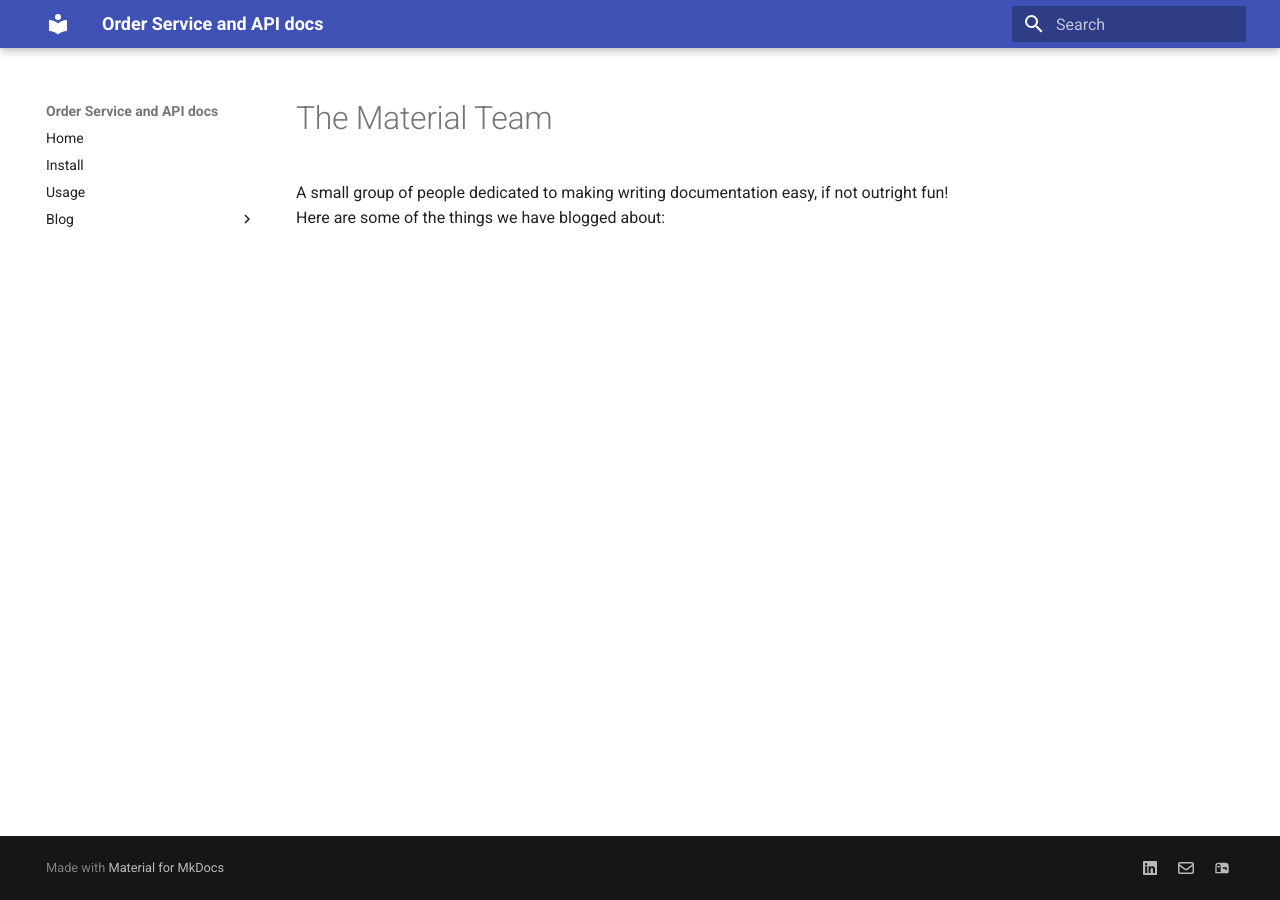
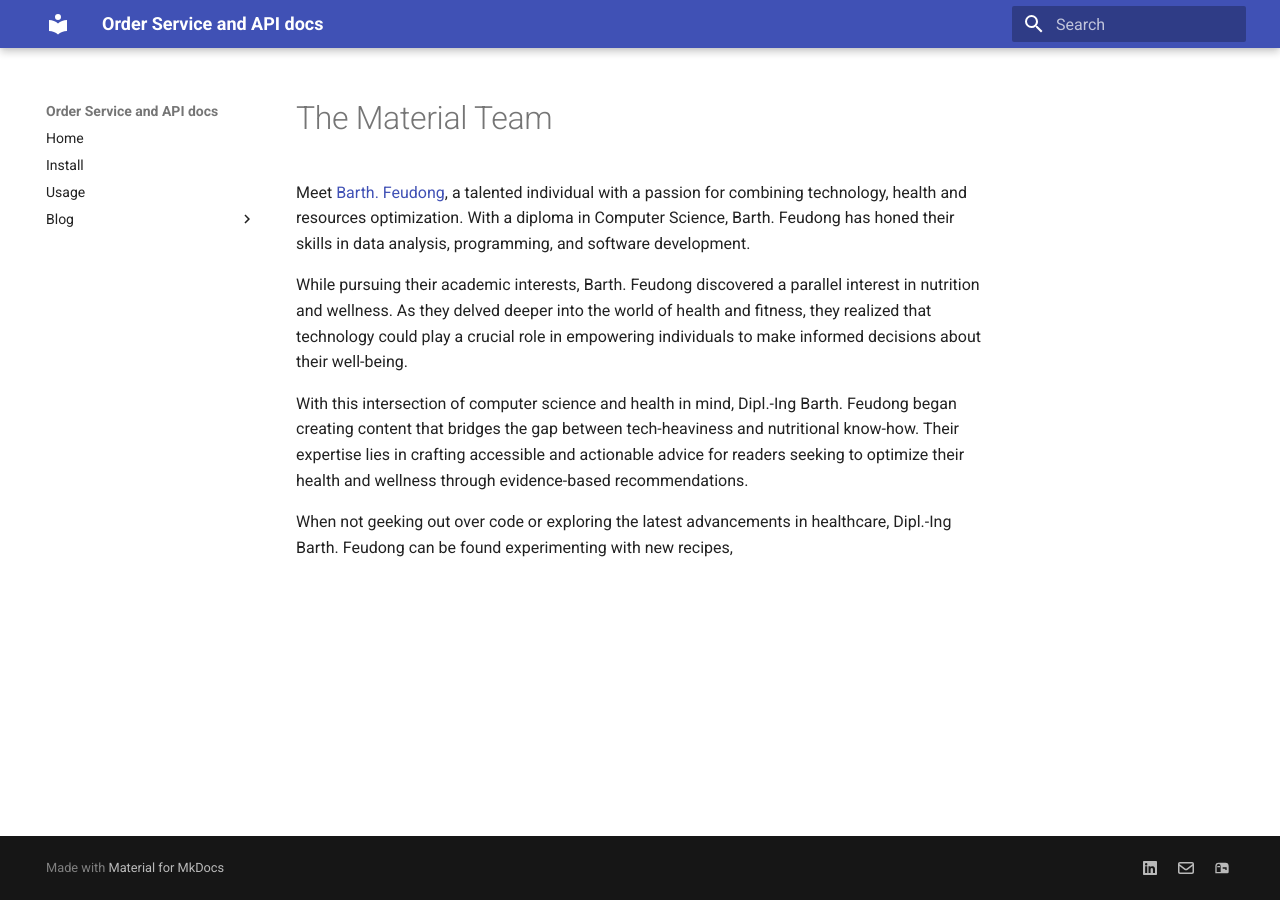
Before and after one commit to bfium/Order-Service-Docs, an MkDocs documentation site: the page built from docs/blog/author/barth_feudong.md, in a window 1280 px wide. Built offline with MkDocs 1.6.1 and Material for MkDocs 9.7.7, drawn with Linux system fonts in a browser that asks for light colours.

Commit message:
update creator bio

```diff
--- a/docs/blog/author/barth_feudong.md
+++ b/docs/blog/author/barth_feudong.md
@@ -1,4 +1,12 @@
 # The Material Team
+Meet [Barth. Feudong](https://www.linkedin.com/in/barth-feudong/), a talented individual with a passion for combining technology, health and resources optimization.
+With a diploma in Computer Science, Barth. Feudong has honed their skills in data analysis, programming, and software development.
 
-A small group of people dedicated to making writing documentation easy, if
-not outright fun! Here are some of the things we have blogged about:
+While pursuing their academic interests, Barth. Feudong discovered a parallel interest in nutrition and wellness.
+As they delved deeper into the world of health and fitness, they realized that technology could play a crucial role in empowering individuals to make informed decisions about their well-being.
+
+With this intersection of computer science and health in mind, Dipl.-Ing Barth. Feudong began creating content that bridges the gap between tech-heaviness and
+nutritional know-how. Their expertise lies in crafting accessible and actionable advice for readers seeking to optimize their health and wellness
+through evidence-based recommendations.
+
+When not geeking out over code or exploring the latest advancements in healthcare, Dipl.-Ing Barth. Feudong can be found experimenting with new recipes,
```
